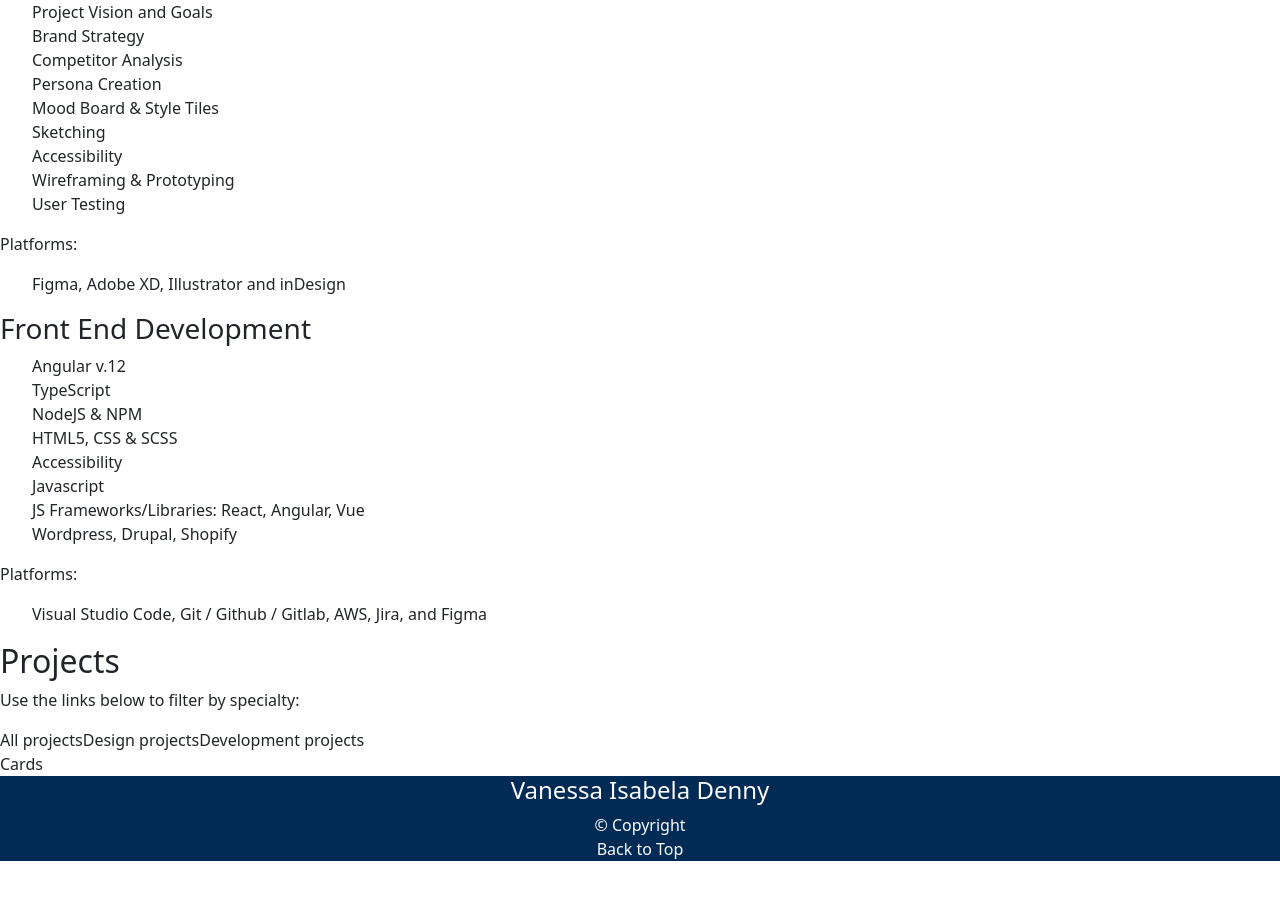
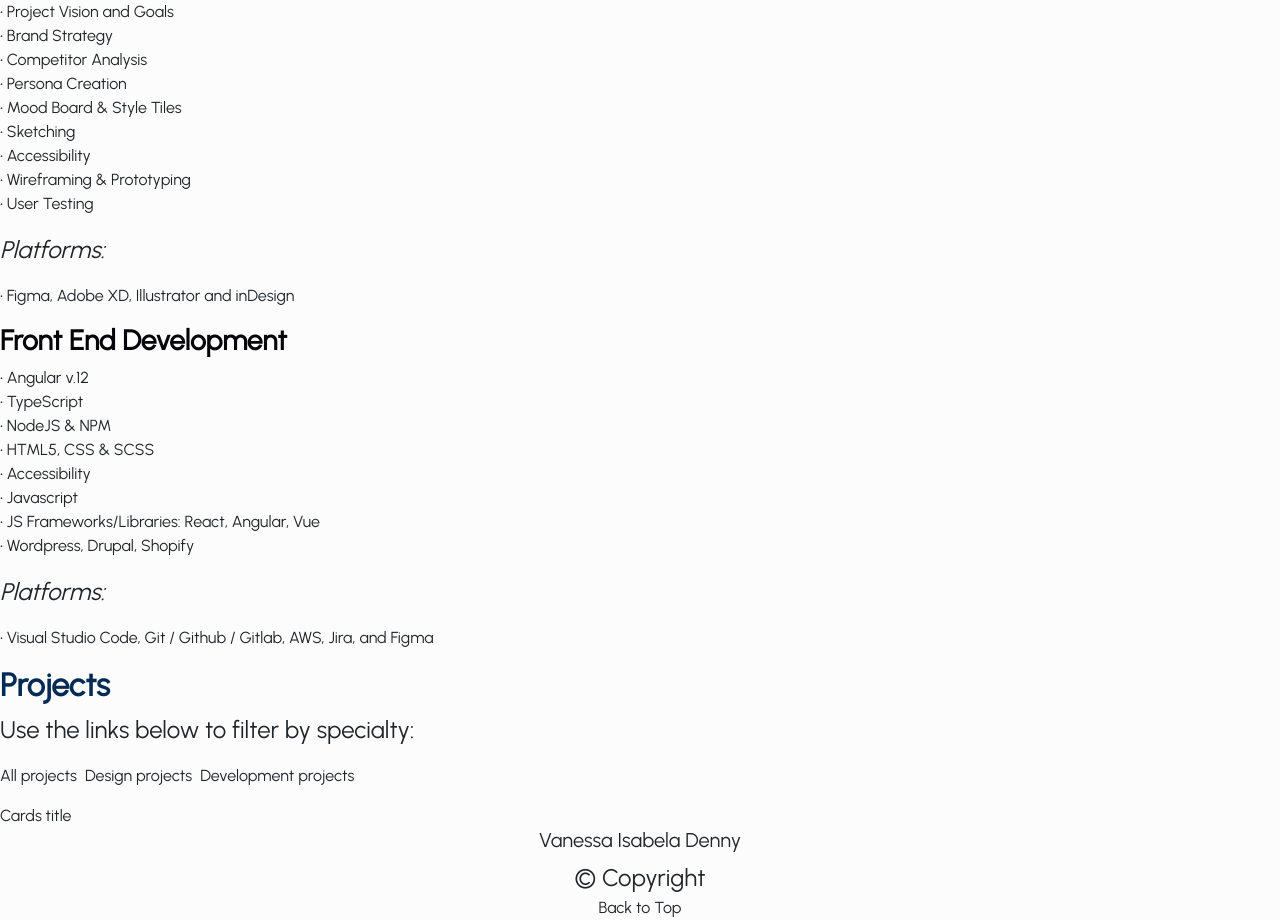
Before and after one commit to vanessaidenny/portfolio, an Angular app: page /portfolio in a window 1280 px wide. Shown: the part 200-1120 px from the top of the page. Before the commit the page ends 1061 px from the top, so only its background shows below. Built offline with nearby package versions, Linux system fonts and the light colour scheme.

Commit message:
feat: Applying bootstrap typography and styling on fonts

```diff
--- a/angular.json
+++ b/angular.json
@@ -29,8 +29,8 @@
               "src/assets"
             ],
             "styles": [
+              "src/reset.css",
               "src/styles.css",
-              "src/reset.css",
               "src/scss/custom.scss"
             ],
             "scripts": []
@@ -93,7 +93,9 @@
               "src/assets"
             ],
             "styles": [
-              "src/styles.css"
+              "src/reset.css",
+              "src/styles.css",
+              "src/scss/custom.scss"
             ],
             "scripts": []
           }
--- a/src/app/footer/footer.component.html
+++ b/src/app/footer/footer.component.html
@@ -1,7 +1,7 @@
 <footer role="contentinfo">
-  <div class="container">
-    <h4 role="heading">Vanessa Isabela Denny</h4>
-    <p class="copyright">&copy; Copyright</p>
+  <div class="container text-center">
+    <h5 role="heading">Vanessa Isabela Denny</h5>
+    <p class="fs-4 copyright">&copy; Copyright</p>
     <a role="button" (click)="gotoTop()" aria-label="Go back to the top of the page">Back to Top</a>
   </div>
 </footer>
--- a/src/app/header/header.component.html
+++ b/src/app/header/header.component.html
@@ -27,7 +27,7 @@
     </div>
     <div class="logo">
       <a class="navbar-brand" href="#" aria-label="Go to home page">
-        Vanessa Isabela Denny
+        <span class="text-secondary fw-bold">Vanessa Isabela Denny</span>
       </a>
     </div>
     <div class="collapse navbar-collapse justify-content-end" id="navbarSupportedContent">
--- a/src/app/screens/about/about.component.html
+++ b/src/app/screens/about/about.component.html
@@ -1,26 +1,30 @@
-<h1>About Me</h1>
+<h1 role="heading" class="display-6 text-primary fw-bold">About Me</h1>
 <section>
-  <h2>Background</h2>
-  <p>What drives my work ethic is building products that are user centered.</p>
+  <h2 role="heading" class="text-secondary fw-semibold">Background</h2>
+  <p class="fs-4">What drives my work ethic is building products that are user centered.</p>
   <br>
-  <p>Graduated in Business Management, Systems Analysis and Development, and currently studying Interactive Media Design
+  <p class="fs-4">Graduated in Business Management, Systems Analysis and Development, and currently studying Interactive
+    Media Design
     at Algonquin College.</p>
   <br>
-  <p>I started working in the technology area assisting internal users in solving IT problems and applying training,
+  <p class="fs-4">I started working in the technology area assisting internal users in solving IT problems and applying
+    training,
     where I proactively started writing and updating internal pages with IT guidelines to contribute to the support
     queue and make users more autonomous.</p>
   <br>
-  <p>After the extra time studying programming, I was able to work on building applications and mobile features with
+  <p class="fs-4">After the extra time studying programming, I was able to work on building applications and mobile
+    features with
     Angular-Typescript by interpreting design guidelines in Figma and accessibility standards according to WCAG 2.0.</p>
   <br>
-  <p>My interaction with design experts made me curious to expand my knowledge in research, ideation, wireframing and
+  <p class="fs-4">My interaction with design experts made me curious to expand my knowledge in research, ideation,
+    wireframing and
     prototyping.</p>
 </section>
 <section>
-  <h2>Education</h2>
+  <h2 role="heading" class="text-secondary fw-semibold">Education</h2>
   <button (click)="changePage('/portfolio')" aria-label="Go to portfolio page">My portfolio ></button>
 </section>
 <section>
-  <h2>Experience</h2>
+  <h2 role="heading" class="text-secondary fw-semibold">Experience</h2>
   <button (click)="gotoUrl()" aria-label="Download resume">Download resume ></button>
 </section>
--- a/src/app/screens/contact/contact.component.html
+++ b/src/app/screens/contact/contact.component.html
@@ -1,7 +1,7 @@
-<h1>Contact Me</h1>
+<h1 role="heading" class="display-6 text-primary fw-bold">Contact Me</h1>
 <section>
-  <h2>Send an Email</h2>
-  <p>
+  <h2 role="heading" class="text-secondary fw-semibold">Send an Email</h2>
+  <p class="fs-4">
     Use the form below to send me an email.
     <br>
     Feel free to write a message with suggestions, questions and invitations.
@@ -27,8 +27,8 @@
 </section>
 <hr>
 <section>
-  <h2>My Links</h2>
-  <p>
+  <h2 role="heading" class="text-secondary fw-semibold">My Links</h2>
+  <p class="fs-4">
     Find me elsewhere in the links below to explore my programming and design portfolios, and my professional social
     media.
     <br>
--- a/src/app/screens/home/home.component.html
+++ b/src/app/screens/home/home.component.html
@@ -1,7 +1,8 @@
-<h1>Hi! I'm Vanessa Isabela Denny</h1>
+<h1 role="heading" class="display-6 text-primary fw-bold">Hi! I'm Vanessa Isabela Denny</h1>
 <section>
-  <h2>What drives my work ethic is building products that are user centered</h2>
-  <p>
+  <h2 role="heading" class="text-secondary fw-semibold">What drives my work ethic is building products that are user
+    centered</h2>
+  <p class="fs-4">
     Graduated in Business Management, Systems Analysis and Development, and currently studying Interactive Media Design
     at Algonquin College. My professional and academic journey guides me towards creating solutions for user
     interactions.
@@ -10,8 +11,8 @@
 </section>
 <section>
   <div>
-    <h2>UX UI Design</h2>
-    <p>
+    <h2 role="heading" class="text-secondary fw-semibold">UX UI Design</h2>
+    <p class="fs-4">
       It involves understanding users' needs and behaviors, creating user personas, mapping user journeys, and designing
       interactions that are responsive and intuitive.
       It also includes the visual and interactive elements of a product or service that enable users to interact with
@@ -19,8 +20,8 @@
     </p>
   </div>
   <div>
-    <h2>Front End Development</h2>
-    <p>
+    <h2 role="heading" class="text-secondary fw-semibold">Front End Development</h2>
+    <p class="fs-4">
       Implementing responsive designs that work across different devices and screen sizes, implementing layout, style,
       functionality, animations and interactive elements that enhance the user experience, and ensuring that the website
       or application is optimized for performance and accessibility.
@@ -29,8 +30,8 @@
   <button (click)="changePage('/portfolio')" aria-label="Go to my portfolio page">My portfolio ></button>
 </section>
 <section>
-  <h2>Get in Touch</h2>
-  <p>
+  <h2 role="heading" class="text-secondary fw-semibold">Get in Touch</h2>
+  <p class="fs-4">
     Feel free to write a message with suggestions, questions and invitations.
     Find me elsewhere to explore my programming and design portfolios, and my
     professional social media. <br>
--- a/src/app/screens/portfolio/portfolio.component.html
+++ b/src/app/screens/portfolio/portfolio.component.html
@@ -1,51 +1,59 @@
-<h1>My Portfolio</h1>
+<h1 role="heading" class="display-6 text-primary fw-bold">My Portfolio</h1>
 <section>
-  <h2>Skills</h2>
+  <h2 role="heading" class="text-secondary fw-semibold">Skills</h2>
   <div>
-    <h3>UX UI Design</h3>
-    <ul>
-      <li>Project Vision and Goals</li>
-      <li>Brand Strategy</li>
-      <li>Competitor Analysis</li>
-      <li>Persona Creation</li>
-      <li>Mood Board & Style Tiles</li>
-      <li>Sketching</li>
-      <li>Accessibility</li>
-      <li>Wireframing & Prototyping</li>
-      <li>User Testing</li>
+    <h3 role="heading" class="text-black fw-semibold">UX UI Design</h3>
+    <ul class="list-inline">
+      <li>• Project Vision and Goals</li>
+      <li>• Brand Strategy</li>
+      <li>• Competitor Analysis</li>
+      <li>• Persona Creation</li>
+      <li>• Mood Board & Style Tiles</li>
+      <li>• Sketching</li>
+      <li>• Accessibility</li>
+      <li>• Wireframing & Prototyping</li>
+      <li>• User Testing</li>
     </ul>
-    <p>Platforms:</p>
-    <ul>
-      <li>Figma, Adobe XD, Illustrator and inDesign</li>
+    <p class="fs-4 fst-italic">Platforms:</p>
+    <ul class="list-inline">
+      <li>• Figma, Adobe XD, Illustrator and inDesign</li>
     </ul>
   </div>
   <div>
-    <h3>Front End Development</h3>
-    <ul>
-      <li>Angular v.12</li>
-      <li>TypeScript</li>
-      <li>NodeJS & NPM</li>
-      <li>HTML5, CSS & SCSS</li>
-      <li>Accessibility</li>
-      <li>Javascript</li>
-      <li>JS Frameworks/Libraries: React, Angular, Vue</li>
-      <li>Wordpress, Drupal, Shopify</li>
+    <h3 role="heading" class="text-black fw-semibold">Front End Development</h3>
+    <ul class="list-inline">
+      <li>• Angular v.12</li>
+      <li>• TypeScript</li>
+      <li>• NodeJS & NPM</li>
+      <li>• HTML5, CSS & SCSS</li>
+      <li>• Accessibility</li>
+      <li>• Javascript</li>
+      <li>• JS Frameworks/Libraries: React, Angular, Vue</li>
+      <li>• Wordpress, Drupal, Shopify</li>
     </ul>
-    <p>Platforms:</p>
-    <ul>
-      <li>Visual Studio Code, Git / Github / Gitlab, AWS, Jira, and Figma</li>
+    <p class="fs-4 fst-italic">Platforms:</p>
+    <ul class="list-inline">
+      <li>• Visual Studio Code, Git / Github / Gitlab, AWS, Jira, and Figma</li>
     </ul>
   </div>
 </section>
 <section>
-  <h2>Projects</h2>
-  <p>Use the links below to filter by specialty:</p>
+  <h2 role="heading" class="text-secondary fw-semibold">Projects</h2>
+  <p class="fs-4">Use the links below to filter by specialty:</p>
   <form>
-    <label>All projects</label>
-    <label>Design projects</label>
-    <label>Development projects</label>
+    <ul class="list-inline">
+      <li class="list-inline-item">
+        <label>All projects</label></li>
+      <li class="list-inline-item">
+        <label>Design projects</label></li>
+      <li class="list-inline-item">
+        <label>Development projects</label></li>
+    </ul>
   </form>
 </section>
 <section>
   Cards
+  <span class="text-truncate" style="max-width: 150px;">
+    title
+  </span>
 </section>
--- a/src/scss/custom.scss
+++ b/src/scss/custom.scss
@@ -1,9 +1,10 @@
-@import "node_modules/bootstrap/scss/bootstrap";
-@import "node_modules/bootstrap/scss/functions";
-@import "node_modules/bootstrap/scss/variables";
-@import "node_modules/bootstrap/scss/mixins";
+$primary: #301DDE;
+$secondary: #012B55;
+$tertiary: #FED10B;
+$black: #040409;
+$gray: #707070;
+$dark: #E6E6E6;
+$light: #F7F8F9;
+$white: #FCFCFC;
 
-$theme-colors: (
-  "primary": #0074d9,
-  "danger": #ff4136
-);
+@import "/node_modules/bootstrap/scss/bootstrap";
--- a/src/styles.css
+++ b/src/styles.css
@@ -1,25 +1,12 @@
-/* You can add global styles to this file, and also import other style files */
-:root {
-  --color-primary: #301DDE;
-  --color-secondary: #012B55;
-  --color-tertiary: #FED10B;
-  --color-text: #040409;
-  --color-accent: #707070;
-  --color-bg-: #E6E6E6;
-  --color-bg-menu: #F7F8F9;
-  --color-white: #FCFCFC;
+/* DEFAULT STYLES */
+
+* {
+  font-family: 'Urbanist', sans-serif;
 }
-
-
-/* DEFAULT STYLES */
 
 body {
   position: relative;
   min-height: 100vh;
-}
-
-body, p, button, h1, h2, h3, h4 {
-  font-family: 'Urbanist', sans-serif;
 }
 
 
@@ -45,22 +32,9 @@ body, p, button, h1, h2, h3, h4 {
 /* FOOTER */
 
 footer {
-  background-color: var(--color-secondary);
   bottom: 0;
-  color: var(--color-white);
-  text-align: center;
 }
 
 footer p, footer a {
   margin-bottom: 0;
 }
-
-footer a {
-  color: var(--color-white);
-}
-
-
-/* CONTENT */
-section {
-  margin: 10px 0;
-}
```
Also changed, not shown: src/app/app-routing.module.ts (+4 -4 lines).
